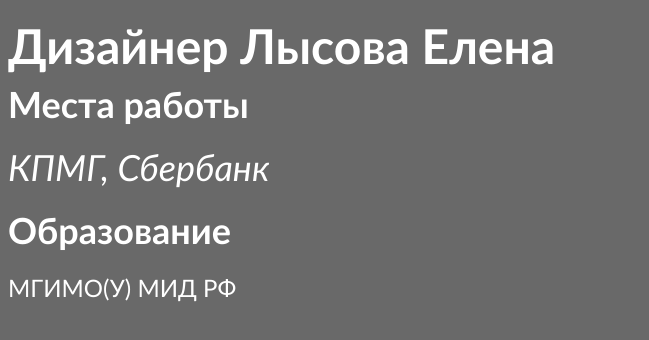
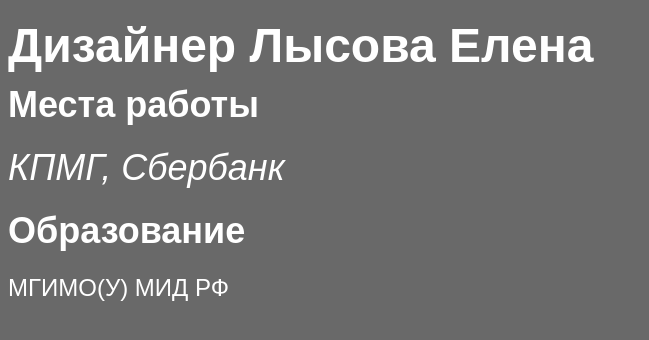
Before and after one commit to LysovaElena/resume, a plain HTML site: page index.html in a window 1280 px wide. Shown: the whole page, without its empty margins (0-649 px from the left). Drawn offline with Linux system fonts and the light colour scheme.

Commit message:
Update style.css

```diff
--- a/style.css
+++ b/style.css
@@ -8,7 +8,7 @@ body {
 
   background-color: dimgray;
   /* Задаем странице серый фон */
-  font-family: Calibri, regular;
+  font-family: Arial, regular;
   font-size: 24px;
   line-height: 27px;
 }
```
